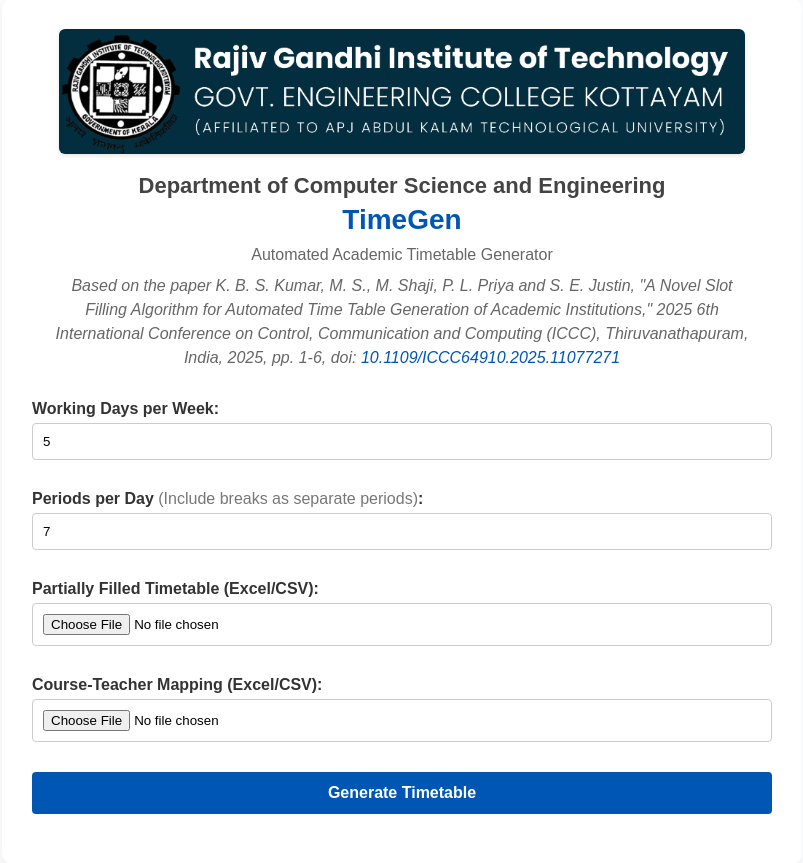
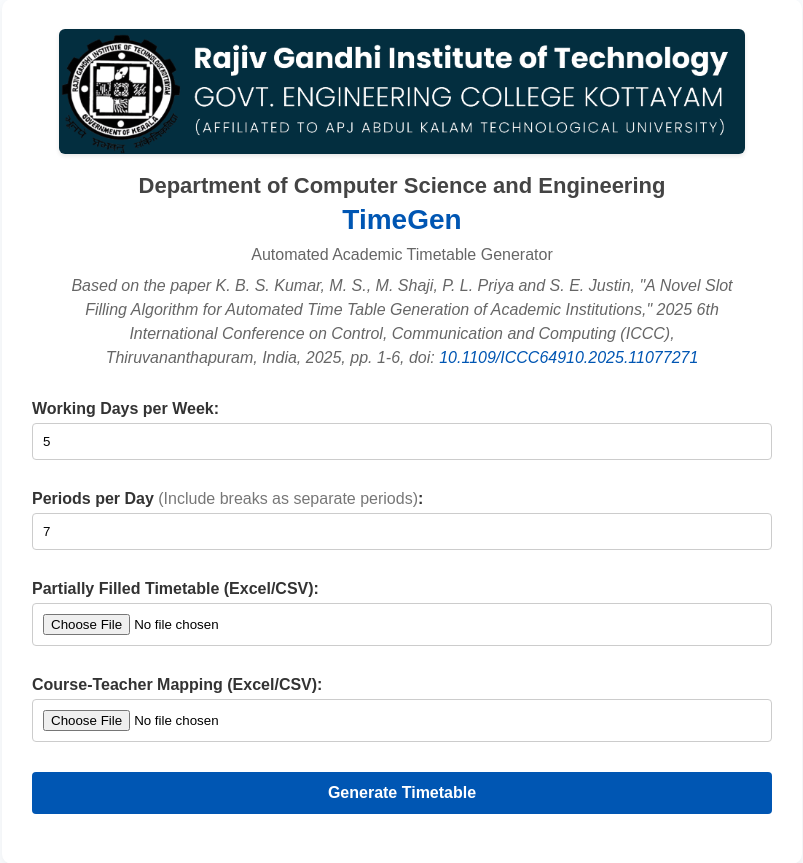
Before and after one commit to kbshibukumar/timegen-app, a Flask app: page / in a window 1280 px wide. Shown: the part 61-924 px from the top of the page, without its empty margins (238-1041 px from the left). Run offline with Flask 3, Linux system fonts and the light colour scheme.

Commit message:
for deployment

```diff
--- a/templates/index.html
+++ b/templates/index.html
@@ -37,7 +37,7 @@
             <h1>TimeGen</h1>
             <p>Automated Academic Timetable Generator</p>
             <p class="citation">
-                Based on the paper K. B. S. Kumar, M. S., M. Shaji, P. L. Priya and S. E. Justin, "A Novel Slot Filling Algorithm for Automated Time Table Generation of Academic Institutions," 2025 6th International Conference on Control, Communication and Computing (ICCC), Thiruvanathapuram, India, 2025, pp. 1-6, doi: <a href="https://doi.org/10.1109/ICCC64910.2025.11077271" target="_blank">10.1109/ICCC64910.2025.11077271</a>
+                Based on the paper K. B. S. Kumar, M. S., M. Shaji, P. L. Priya and S. E. Justin, "A Novel Slot Filling Algorithm for Automated Time Table Generation of Academic Institutions," 2025 6th International Conference on Control, Communication and Computing (ICCC), Thiruvananthapuram, India, 2025, pp. 1-6, doi: <a href="https://doi.org/10.1109/ICCC64910.2025.11077271" target="_blank">10.1109/ICCC64910.2025.11077271</a>
             </p>
         </div>
 
```
